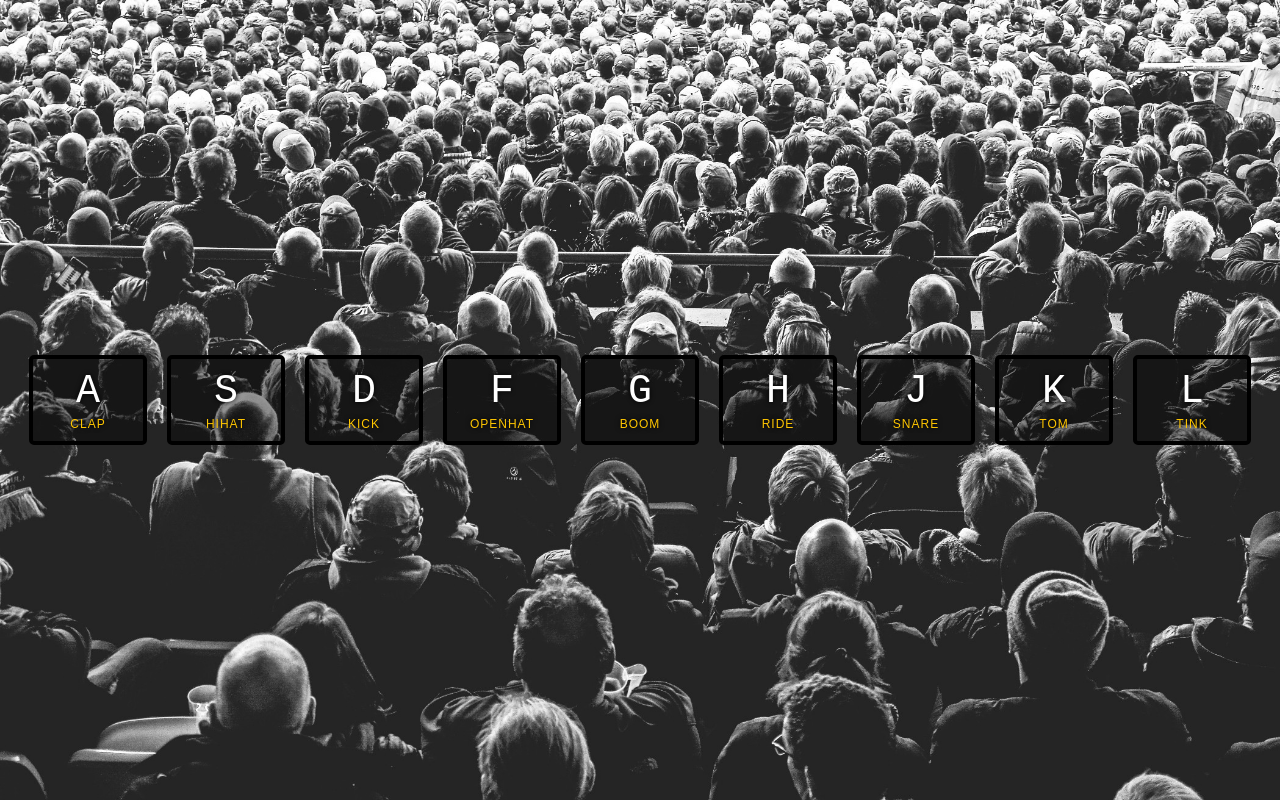
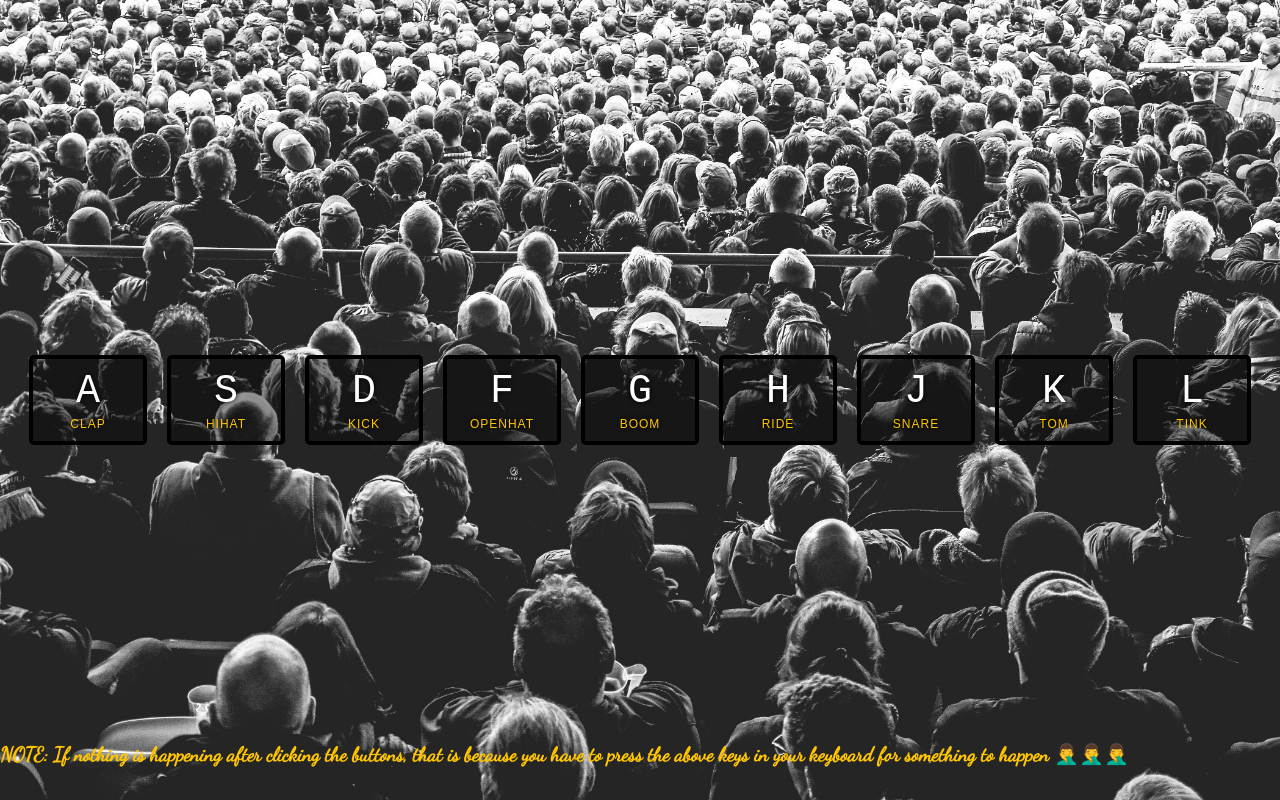
Before and after one commit to AryanbCode/Drum-Kit, a plain HTML site: page index.html in a window 1280 px wide. Drawn offline with Linux system fonts and the light colour scheme.

Commit message:
Added a note for dumb users

```diff
--- a/index.html
+++ b/index.html
@@ -46,6 +46,10 @@
       <span class="sound">tink</span>
     </div>
   </div>
+  <div class="note">
+    <h1>NOTE: If nothing is happening after clicking the buttons, that is because you have to press the above keys in
+      your keyboard for something to happen 🤦‍♂️🤦‍♂️🤦‍♂️</h1>
+  </div>
 
   <audio data-key="65" src="sounds/clap.wav"></audio>
   <audio data-key="83" src="sounds/hihat.wav"></audio>
--- a/style.css
+++ b/style.css
@@ -1,3 +1,5 @@
+@import url('https://fonts.googleapis.com/css2?family=Dancing+Script&display=swap');
+
 html {
   font-size: 10px;
   background: url('./background.jpg') bottom center;
@@ -50,3 +52,10 @@ kbd {
   letter-spacing: .1rem;
   color: #ffc600;
 }
+
+.note {
+  font-family: "Dancing Script", sans-serif;
+  color: #ffc600;
+  position: absolute;
+  bottom: 20px;
+}
```
